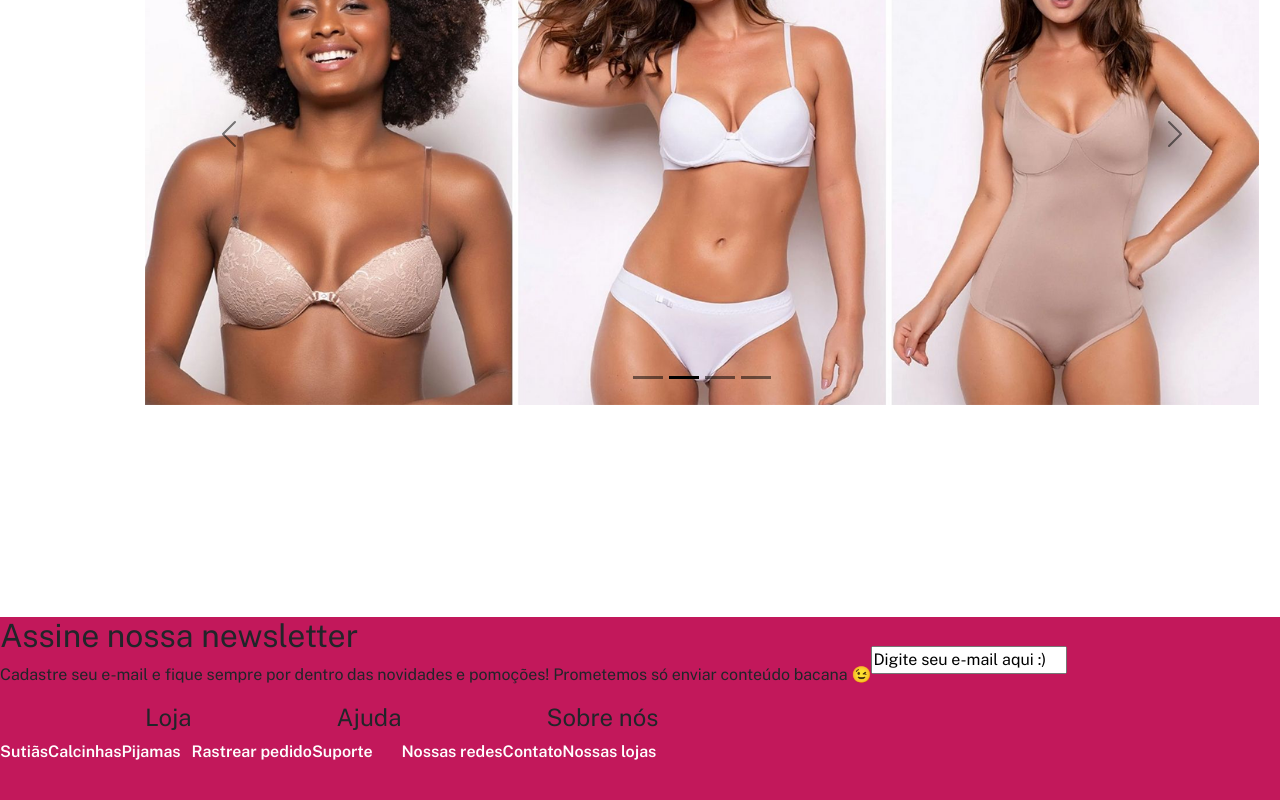
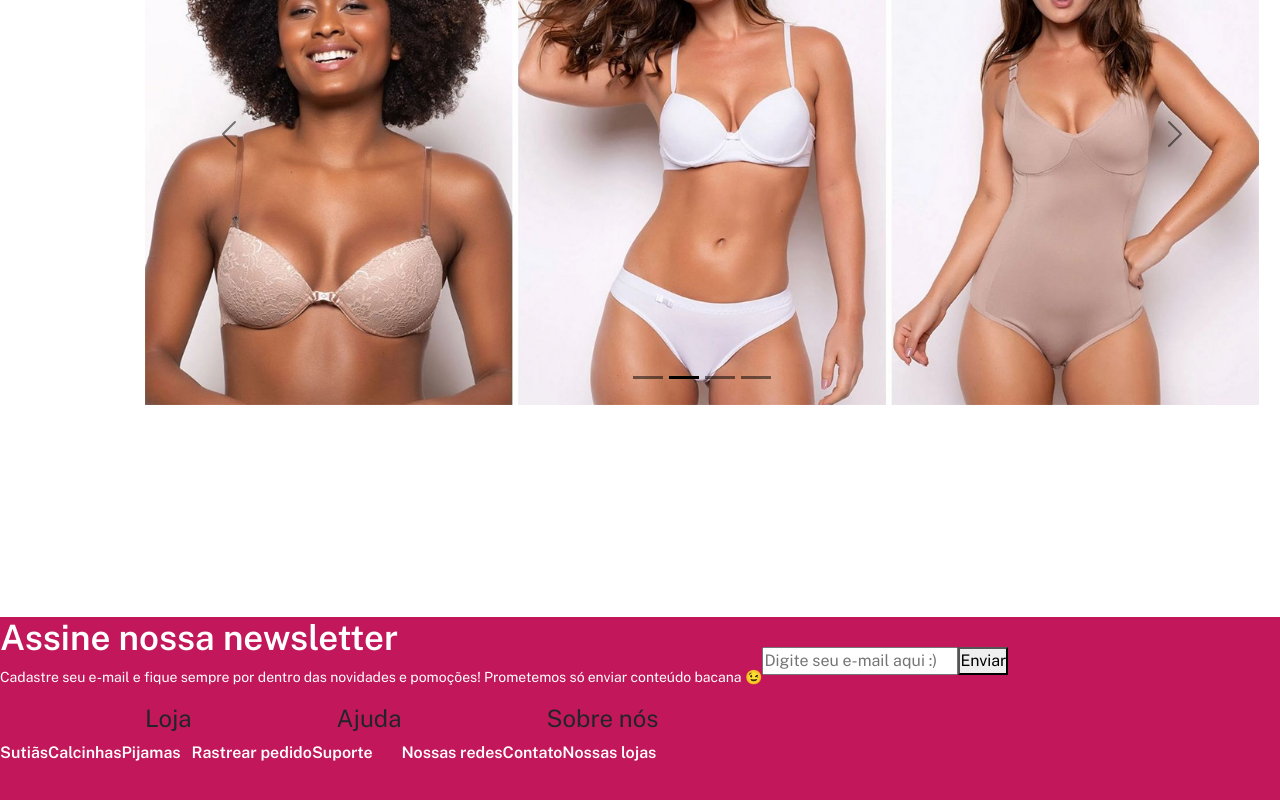
Before and after one commit to fernandofolster/desafiofinal-gamaxp-grupo6, a React (Create React App) app: page / in a window 1280 px wide. Shown: the part 403-1203 px from the top of the page. Built offline with nearby package versions, Linux system fonts and the light colour scheme.

Commit message:
adicionadas classes e css base

```diff
--- a/src/components/Footer/index.tsx
+++ b/src/components/Footer/index.tsx
@@ -4,22 +4,24 @@ import "./styles.css";
 
 
 function Footer() {
-  // const [userEmail, setUserEmail] = useState<string>("");
 
 
   return (
     <footer>
       <nav>
         <div>
-          <h2>Assine nossa newsletter</h2>
-          <p>Cadastre seu e-mail e fique sempre por dentro das novidades e pomoções!
+          <h2 className="h2-footer">Assine nossa newsletter</h2>
+          <p className="p-footer">Cadastre seu e-mail e fique sempre por dentro das novidades e pomoções!
           Prometemos só enviar conteúdo bacana 😉</p>
         </div>
-        <input type="email" value="Digite seu e-mail aqui :)" />
+        <input
+        type="email"
+        placeholder="Digite seu e-mail aqui :)" />
+        <button type="submit">Enviar</button>
       </nav>
       <nav>
         <div>
-          <h4>Loja</h4>
+          <h4 className="h4-footer">Loja</h4>
           <div>
             <Link texto="Sutiãs" redirect="/sutias"/>
             <Link texto="Calcinhas" redirect="/calcinhas"/>
@@ -27,14 +29,14 @@ function Footer() {
           </div>
         </div>
         <div>
-          <h4>Ajuda</h4>
+        <h4 className="h4-footer">Ajuda</h4>
           <div>
             <Link texto="Rastrear pedido" redirect="/404"/>
             <Link texto="Suporte" redirect="/404"/>
           </div>
         </div>
         <div>
-        <h4>Sobre nós</h4>
+        <h4 className="h4-footer">Sobre nós</h4>
         <div>
           <Link texto="Nossas redes" redirect="/redes"/>
           <Link texto="Contato" redirect="/contato"/>
--- a/src/components/Footer/styles.css
+++ b/src/components/Footer/styles.css
@@ -3,3 +3,15 @@ footer {
   height: 26.19rem;
   width: 100%;
 }
+
+.h2-footer {
+  color: white;
+  font-size: 35px;
+  font-weight: 600;
+}
+
+.p-footer {
+  color: white;
+  font-size: 14px;
+  font-weight: 400;
+}
```
